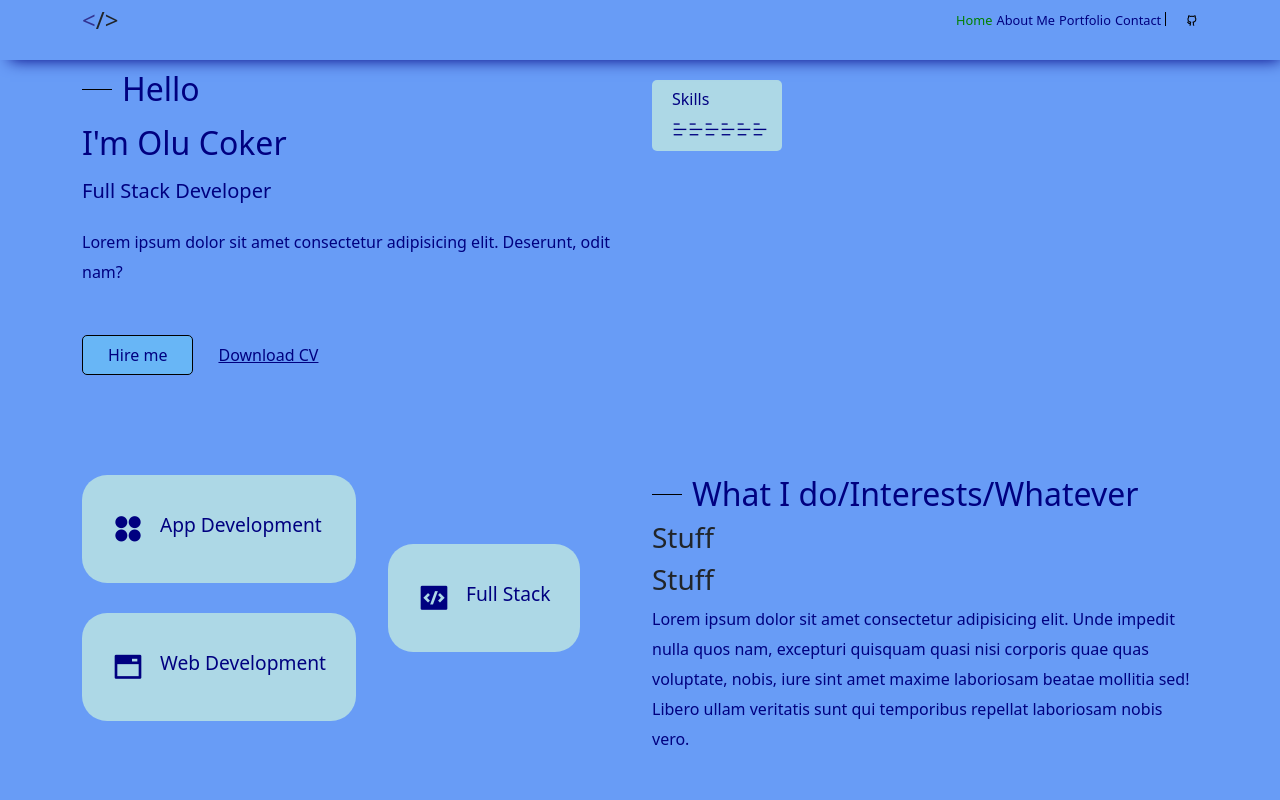
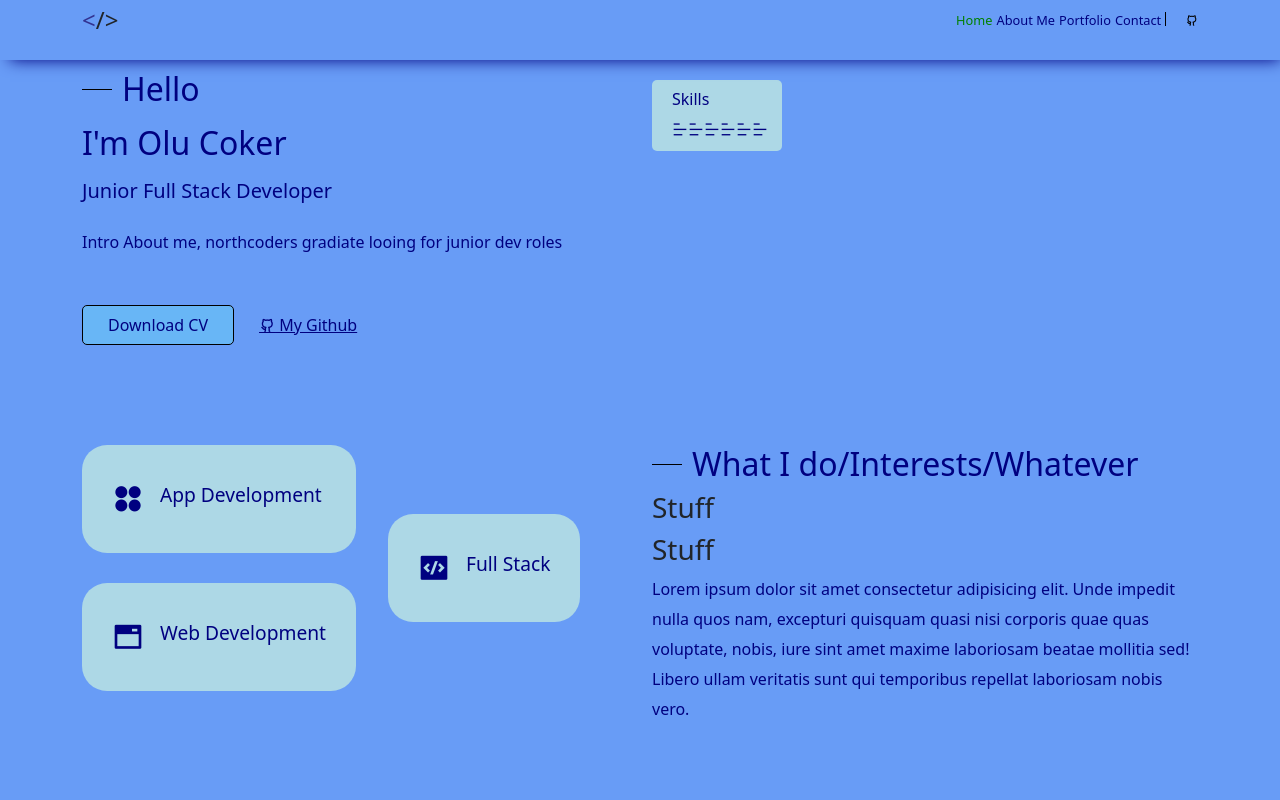
Before and after one commit to OluC94/portfolio-nextjs, a Next.js app: page / in a window 1280 px wide. Shown: the top 800 px of the page. Built offline with nearby package versions, Linux system fonts and the light colour scheme.

Commit message:
setup downloadable pdf

```diff
--- a/components/UI/Hero.tsx
+++ b/components/UI/Hero.tsx
@@ -15,22 +15,20 @@ const Hero = () => {
               <section className={`${classes.hero_content}`}>
                 <SectionSubtitle subtitle="Hello" />
                 <h2 className="mt-3 mb-3">I'm Olu Coker</h2>
-                <h5 className="mb-4">Full Stack Developer</h5>
+                <h5 className="mb-4">Junior Full Stack Developer</h5>
                 <p>
-                  Lorem ipsum dolor sit amet consectetur adipisicing elit.
-                  Deserunt, odit nam?
+                  Intro About me, northcoders gradiate looing for junior dev
+                  roles
                 </p>
                 <section className="mt-5">
                   <button className="primary_button">
-                    <Link href="#">Hire me</Link>
+                    <Link href="olu-coker-2023.pdf" target="_blank" download>
+                      Download CV
+                    </Link>
                   </button>
                   <button className="secondary_button">
-                    <Link
-                      href="@/public/olu-coker-2023.pdf"
-                      target="_blank"
-                      download
-                    >
-                      Download CV
+                    <Link href="https://github.com/OluC94" target="_blank">
+                      <i className="ri-github-line"></i> My Github
                     </Link>
                   </button>
                 </section>
```
Also changed, not shown: private/CV.ts (deleted), 1 other file (tests, documents, lock files or other folders).
